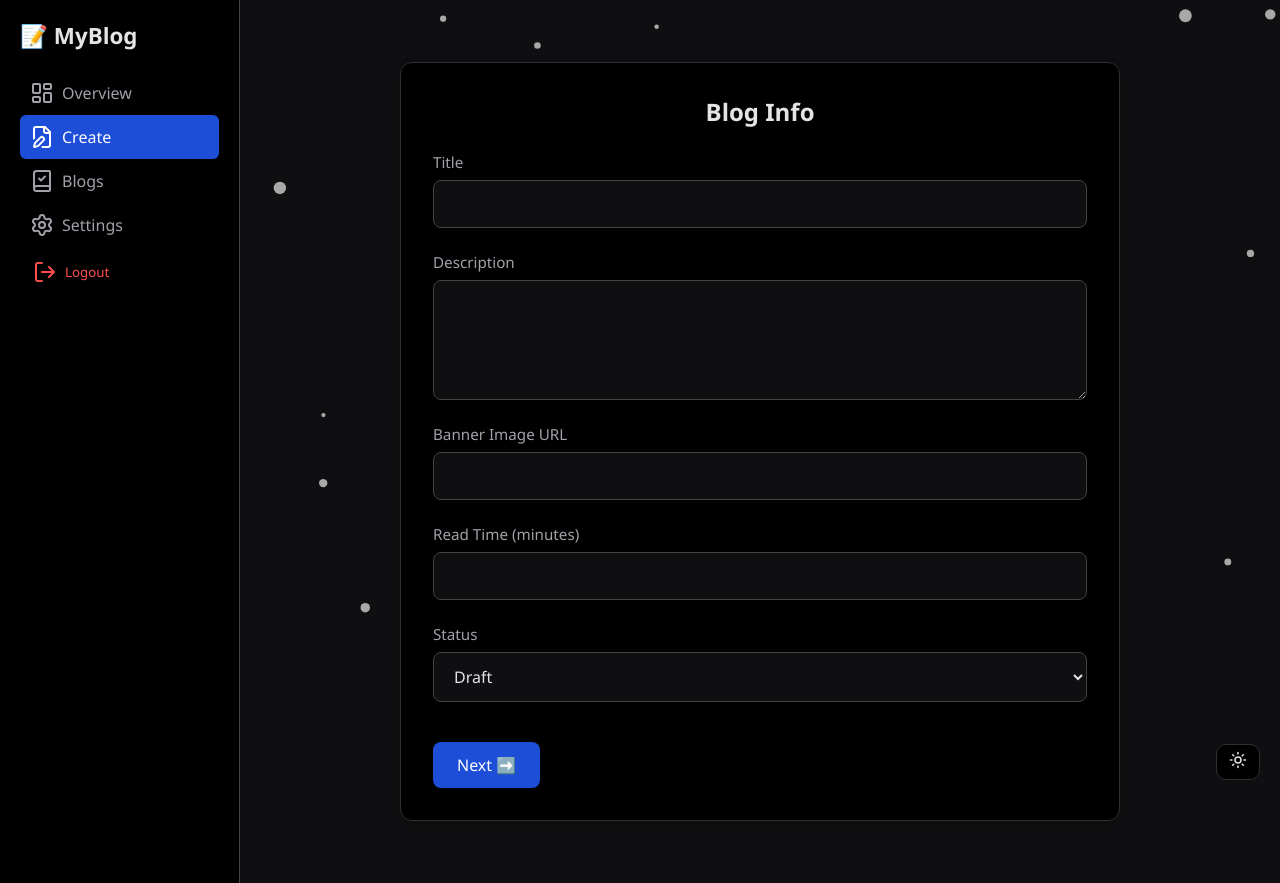
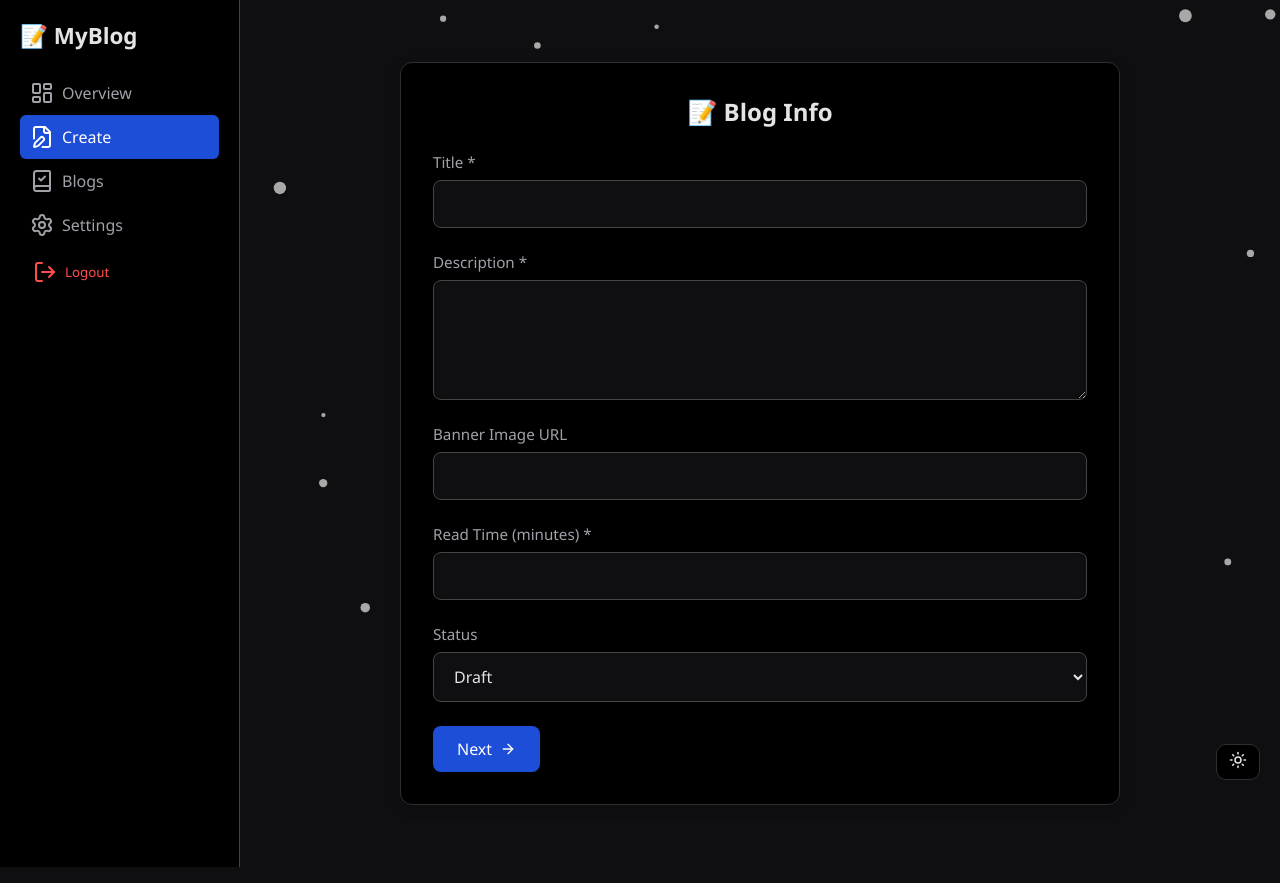
Before and after one commit to Vinoth82003/rich-blog-editor, a Next.js app: page /dashboard/create in a window 1280 px wide. Built offline with nearby package versions, Linux system fonts and the light colour scheme.

Commit message:
Blog Project

```diff
--- a/src/components/BlogDetails.jsx
+++ b/src/components/BlogDetails.jsx
@@ -1,26 +1,62 @@
-// components/BlogDetails.jsx
+import { ArrowRight } from "lucide-react";
+import { useState } from "react";
 import styles from "../styles/BlogForm.module.css";
 
 export default function BlogDetails({ form, setForm, onNext }) {
-  const handleChange = (e) =>
-    setForm({ ...form, [e.target.name]: e.target.value });
+  const [errors, setErrors] = useState({});
+
+  const handleChange = (e) => {
+    const { name, value } = e.target;
+    setForm({ ...form, [name]: value });
+
+    // Clear error on change
+    if (errors[name]) {
+      setErrors({ ...errors, [name]: "" });
+    }
+  };
+
+  const handleNext = () => {
+    const newErrors = {};
+    if (!form.title.trim()) newErrors.title = "Title is required";
+    if (!form.description.trim())
+      newErrors.description = "Description is required";
+    if (!form.readTime || Number(form.readTime) <= 0)
+      newErrors.readTime = "Enter a valid read time";
+
+    if (Object.keys(newErrors).length > 0) {
+      setErrors(newErrors);
+      return;
+    }
+
+    onNext();
+  };
 
   return (
     <div className={styles.formContainer}>
-      <h2>Blog Info</h2>
+      <h2>📝 Blog Info</h2>
 
       <label>
-        Title
-        <input name="title" value={form.title} onChange={handleChange} />
+        Title <span className={styles.required}>*</span>
+        <input
+          name="title"
+          value={form.title}
+          onChange={handleChange}
+          className={errors.title ? styles.errorInput : ""}
+        />
+        {errors.title && <p className={styles.errorText}>{errors.title}</p>}
       </label>
 
       <label>
-        Description
+        Description <span className={styles.required}>*</span>
         <textarea
           name="description"
           value={form.description}
           onChange={handleChange}
+          className={errors.description ? styles.errorInput : ""}
         />
+        {errors.description && (
+          <p className={styles.errorText}>{errors.description}</p>
+        )}
       </label>
 
       <label>
@@ -33,13 +69,17 @@ export default function BlogDetails({ form, setForm, onNext }) {
       </label>
 
       <label>
-        Read Time (minutes)
+        Read Time (minutes) <span className={styles.required}>*</span>
         <input
           name="readTime"
           type="number"
           value={form.readTime}
           onChange={handleChange}
+          className={errors.readTime ? styles.errorInput : ""}
         />
+        {errors.readTime && (
+          <p className={styles.errorText}>{errors.readTime}</p>
+        )}
       </label>
 
       <label>
@@ -50,7 +90,9 @@ export default function BlogDetails({ form, setForm, onNext }) {
         </select>
       </label>
 
-      <button onClick={onNext}>Next ➡️</button>
+      <button onClick={handleNext}>
+        Next <ArrowRight size={16} />
+      </button>
     </div>
   );
 }
--- a/src/styles/BlogForm.module.css
+++ b/src/styles/BlogForm.module.css
@@ -57,7 +57,7 @@
 }
 
 .formContainer button {
-  display: inline-flex;
+  display: flex;
   align-items: center;
   gap: 8px;
   margin-top: 1rem;
@@ -81,3 +81,32 @@
   cursor: not-allowed;
   opacity: 0.6;
 }
+
+.errorInput {
+  border: 1px solid #ff4d4f;
+  animation: shake 0.3s ease;
+}
+
+.errorText {
+  color: #ff4d4f;
+  font-size: 0.8rem;
+  margin-top: 4px;
+}
+
+@keyframes shake {
+  0% {
+    transform: translateX(0);
+  }
+  25% {
+    transform: translateX(-4px);
+  }
+  50% {
+    transform: translateX(4px);
+  }
+  75% {
+    transform: translateX(-4px);
+  }
+  100% {
+    transform: translateX(0);
+  }
+}
```
